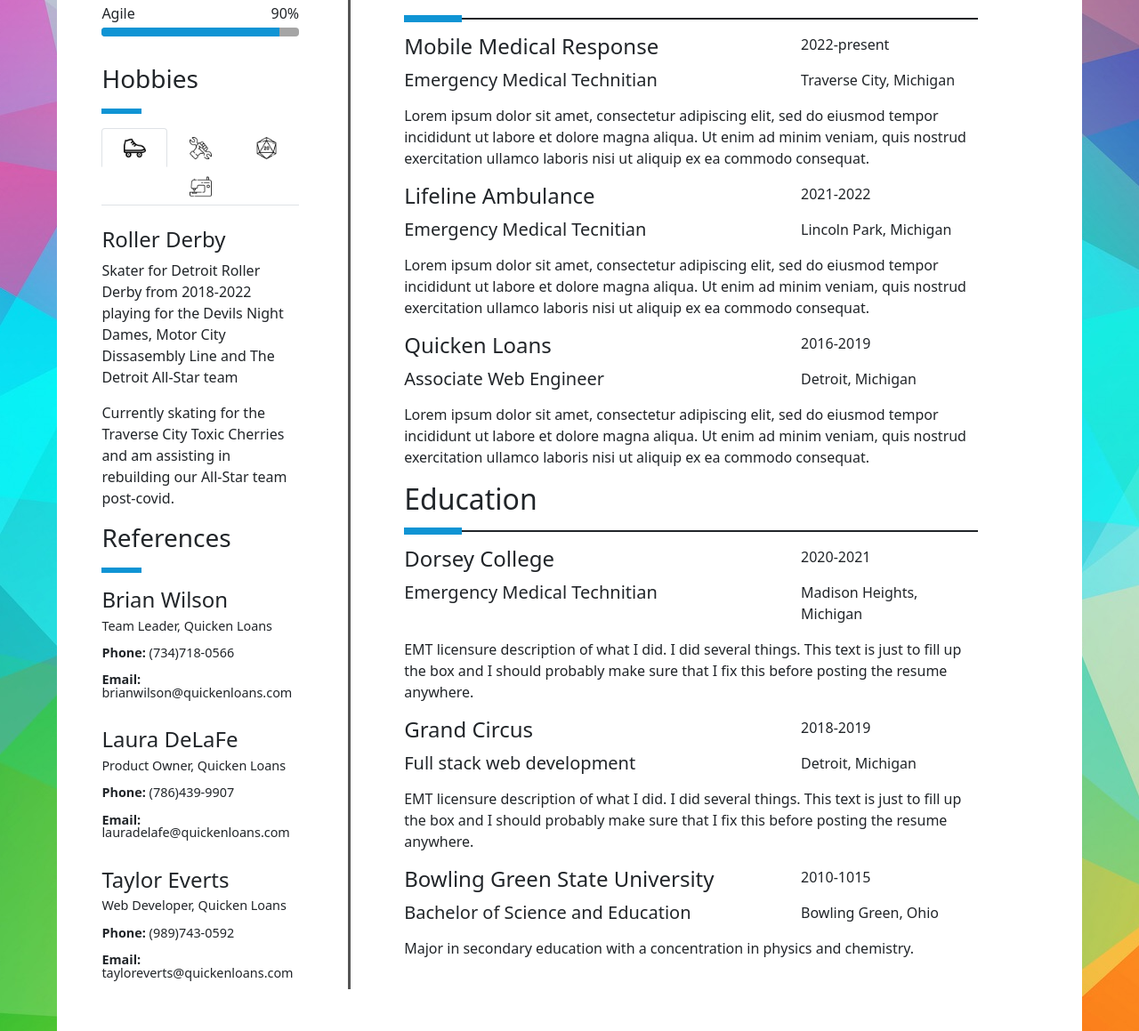
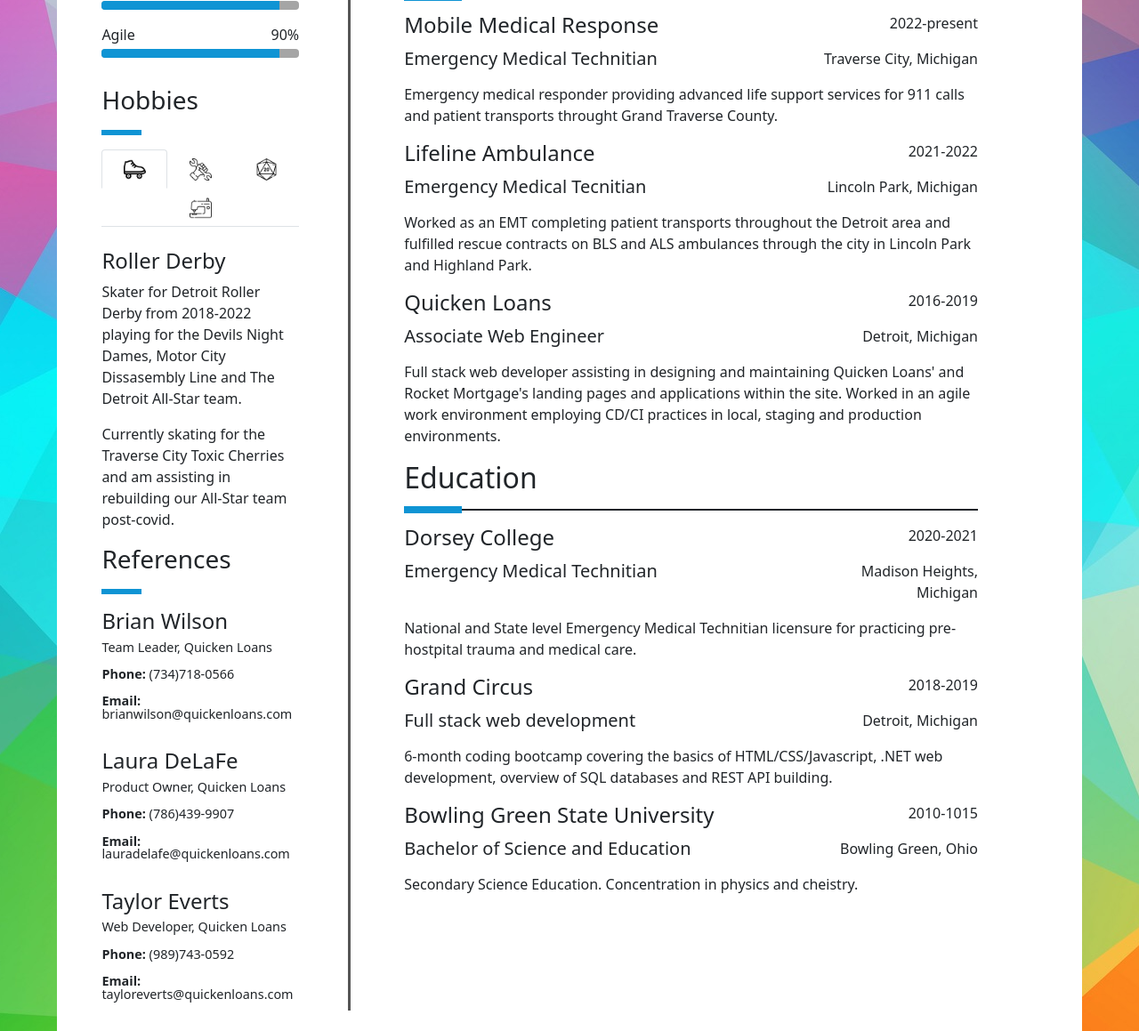
Before and after one commit to AbbyGeek/CV, a plain HTML site: page index.html in a window 1280 px wide. Shown: the part 682-1841 px from the top of the page at 89% size. Drawn offline with nearby package versions, Linux system fonts and the light colour scheme.

Commit message:
replaced lorem ipsum with actual text

```diff
--- a/index.html
+++ b/index.html
@@ -150,18 +150,20 @@
                   }
                 }
               </script>
-              <!-- <hr class="fancyHr" /> -->
             </section>
             <!-- Hobbies -->
+            <section id="hobbies">
+              <div>
                 <h3>Hobbies</h3>
                 <hr class="simpleHr" />
-
-            <section id="hobbies row">
                 <div class="mt-3">
                   <!-- Nav tabs -->
                   <ul class="nav nav-tabs nav-justified" role="tablist">
                     <li class="nav-item">
-                    <a class="nav-link hobbyTab active" data-bs-toggle="tab" href="#tab1"
+                      <a
+                        class="nav-link hobbyTab active"
+                        data-bs-toggle="tab"
+                        href="#tab1"
                         ><img
                           class="hobbyImg"
                           src="images/roller-skates.png"
@@ -201,13 +203,14 @@
                       <br />
                       <h4>Roller Derby</h4>
                       <p>
-                      Skater for Detroit Roller Derby from 2018-2022 playing for
-                      the Devils Night Dames, Motor City Dissasembly Line and
-                      The Detroit All-Star team
+                        Skater for Detroit Roller Derby from 2018-2022 playing
+                        for the Devils Night Dames, Motor City Dissasembly Line
+                        and The Detroit All-Star team.
                       </p>
                       <p>
-                      Currently skating for the Traverse City Toxic Cherries and
-                      am assisting in rebuilding our All-Star team post-covid.
+                        Currently skating for the Traverse City Toxic Cherries
+                        and am assisting in rebuilding our All-Star team
+                        post-covid.
                       </p>
                     </div>
                     <div id="tab2" class="tab-pane fade">
@@ -215,8 +218,8 @@
                       <h4>Car Mechanics</h4>
                       <p>
                         Performing my own car maintinence and repairs whenever
-                      possible. Doing everything from oil changes and brake jobs
-                      to complete suspension replacements on my vehicles.
+                        possible. Doing everything from oil changes and brake
+                        jobs to complete suspension replacements on my vehicles.
                         Continually educating myself on best practices for new
                         tasks and performing professional-level work on my
                         vehicles.
@@ -226,21 +229,23 @@
                       <br />
                       <h4>Dungeons & Dragons</h4>
                       <p>
-                      Six years of experience playing DnD as a player and dungeon
-                      master. Experience in organizing and leading several
-                      groups of individuals through various campaigns and
-                      overseeing scheduling and organization for the group.
+                        Six years of experience playing DnD as a player and
+                        dungeon master. Experience in organizing and leading
+                        several groups of individuals through various campaigns
+                        and overseeing scheduling and organization for the
+                        group.
                       </p>
                     </div>
                     <div id="tab4" class="tab-pane fade">
                       <br />
                       <h4>Sewing and Embroidery</h4>
                       <p>
-                      Currently in the process of launching an online store for
-                      embroidery and sewing products, providing affordable
-                      merchandise options for various roller derby teams across
-                      the country
+                        Currently in the process of launching an online store
+                        for embroidery and sewing products, providing affordable
+                        merchandise options for various roller derby teams
+                        across the country
                       </p>
+                    </div>
                   </div>
                 </div>
               </div>
@@ -304,16 +309,13 @@
                 <h2>About Me</h2>
                 <hr class="fancyHr" />
                 <p>
-                  Lorem ipsum dolor sit amet, consectetur adipiscing elit, sed
-                  do eiusmod tempor incididunt ut labore et dolore magna aliqua.
-                  Quisque sagittis purus sit amet volutpat consequat mauris.
-                  Pellentesque elit ullamcorper dignissim cras tincidunt
-                  lobortis feugiat vivamus at. Placerat orci nulla pellentesque
-                  dignissim enim sit amet venenatis urna. Commodo elit at
-                  imperdiet dui accumsan. Nec ullamcorper sit amet risus nullam
-                  eget felis eget nunc. Feugiat pretium nibh ipsum consequat
-                  nisl vel pretium lectus quam. Vitae suscipit tellus mauris a
-                  diam.
+                  Driven and motivated self-starter with 2 years of experience
+                  in the web development field. Eager to rejoin the industry and
+                  bring high-class frontend development practices to the table,
+                  creating attractive and responsive websites while thriving in
+                  high intensity environments. Seeking a position in front end
+                  development that will allow for future growth into full stack
+                  developement as well as SEO research and implementation.
                 </p>
               </div>
             </section>
@@ -327,7 +329,7 @@
                     <h4>Mobile Medical Response</h4>
                   </div>
                   <div class="col-4">
-                    <p>2022-present</p>
+                    <p class="alignR">2022-present</p>
                   </div>
                 </div>
                 <div class="row">
@@ -335,14 +337,13 @@
                     <h5>Emergency Medical Technitian</h5>
                   </div>
                   <div class="col-4">
-                    <p>Traverse City, Michigan</p>
+                    <p class="alignR">Traverse City, Michigan</p>
                   </div>
                 </div>
                 <p>
-                  Lorem ipsum dolor sit amet, consectetur adipiscing elit, sed
-                  do eiusmod tempor incididunt ut labore et dolore magna aliqua.
-                  Ut enim ad minim veniam, quis nostrud exercitation ullamco
-                  laboris nisi ut aliquip ex ea commodo consequat.
+                  Emergency medical responder providing advanced life support
+                  services for 911 calls and patient transports throught Grand
+                  Traverse County.
                 </p>
                 <div>
                   <div class="row">
@@ -350,7 +351,7 @@
                       <h4>Lifeline Ambulance</h4>
                     </div>
                     <div class="col-4">
-                      <p>2021-2022</p>
+                      <p class="alignR">2021-2022</p>
                     </div>
                   </div>
                   <div class="row">
@@ -358,14 +359,14 @@
                       <h5>Emergency Medical Tecnitian</h5>
                     </div>
                     <div class="col-4">
-                      <p>Lincoln Park, Michigan</p>
+                      <p class="alignR">Lincoln Park, Michigan</p>
                     </div>
                   </div>
                   <p>
-                    Lorem ipsum dolor sit amet, consectetur adipiscing elit, sed
-                    do eiusmod tempor incididunt ut labore et dolore magna
-                    aliqua. Ut enim ad minim veniam, quis nostrud exercitation
-                    ullamco laboris nisi ut aliquip ex ea commodo consequat.
+                    Worked as an EMT completing patient transports throughout
+                    the Detroit area and fulfilled rescue contracts on BLS and
+                    ALS ambulances through the city in Lincoln Park and Highland
+                    Park.
                   </p>
                 </div>
                 <div>
@@ -374,7 +375,7 @@
                       <h4>Quicken Loans</h4>
                     </div>
                     <div class="col-4">
-                      <p>2016-2019</p>
+                      <p class="alignR">2016-2019</p>
                     </div>
                   </div>
                   <div class="row">
@@ -382,14 +383,15 @@
                       <h5>Associate Web Engineer</h5>
                     </div>
                     <div class="col-4">
-                      <p>Detroit, Michigan</p>
+                      <p class="alignR">Detroit, Michigan</p>
                     </div>
                   </div>
                   <p>
-                    Lorem ipsum dolor sit amet, consectetur adipiscing elit, sed
-                    do eiusmod tempor incididunt ut labore et dolore magna
-                    aliqua. Ut enim ad minim veniam, quis nostrud exercitation
-                    ullamco laboris nisi ut aliquip ex ea commodo consequat.
+                    Full stack web developer assisting in designing and
+                    maintaining Quicken Loans' and Rocket Mortgage's landing
+                    pages and applications within the site. Worked in an agile
+                    work environment employing CD/CI practices in local, staging
+                    and production environments.
                   </p>
                 </div>
               </div>
@@ -404,7 +406,7 @@
                     <h4>Dorsey College</h4>
                   </div>
                   <div class="col-4">
-                    <p>2020-2021</p>
+                    <p class="alignR">2020-2021</p>
                   </div>
                 </div>
                 <div class="row">
@@ -412,13 +414,13 @@
                     <h5>Emergency Medical Technitian</h5>
                   </div>
                   <div class="col-4">
-                    <p>Madison Heights, Michigan</p>
+                    <p class="alignR">Madison Heights, Michigan</p>
                   </div>
                 </div>
                 <p>
-                  EMT licensure description of what I did. I did several things.
-                  This text is just to fill up the box and I should probably
-                  make sure that I fix this before posting the resume anywhere.
+                  National and State level Emergency Medical Technitian
+                  licensure for practicing pre-hostpital trauma and medical
+                  care.
                 </p>
                 <div>
                   <div class="row">
@@ -426,7 +428,7 @@
                       <h4>Grand Circus</h4>
                     </div>
                     <div class="col-4">
-                      <p>2018-2019</p>
+                      <p class="alignR">2018-2019</p>
                     </div>
                   </div>
                   <div class="row">
@@ -434,14 +436,13 @@
                       <h5>Full stack web development</h5>
                     </div>
                     <div class="col-4">
-                      <p>Detroit, Michigan</p>
+                      <p class="alignR">Detroit, Michigan</p>
                     </div>
                   </div>
                   <p>
-                    EMT licensure description of what I did. I did several
-                    things. This text is just to fill up the box and I should
-                    probably make sure that I fix this before posting the resume
-                    anywhere.
+                    6-month coding bootcamp covering the basics of
+                    HTML/CSS/Javascript, .NET web development, overview of SQL
+                    databases and REST API building.
                   </p>
                 </div>
                 <div>
@@ -450,7 +451,7 @@
                       <h4>Bowling Green State University</h4>
                     </div>
                     <div class="col-4">
-                      <p>2010-1015</p>
+                      <p class="alignR">2010-1015</p>
                     </div>
                   </div>
                   <div class="row">
@@ -458,12 +459,12 @@
                       <h5>Bachelor of Science and Education</h5>
                     </div>
                     <div class="col-4">
-                      <p>Bowling Green, Ohio</p>
+                      <p class="alignR">Bowling Green, Ohio</p>
                     </div>
                   </div>
-                  <p>
-                    Major in secondary education with a concentration in physics
-                    and chemistry.
+                  <p class="mb-2">
+                    Secondary Science Education. Concentration in physics and
+                    cheistry.
                   </p>
                 </div>
               </div>
--- a/styles/style.css
+++ b/styles/style.css
@@ -1,5 +1,4 @@
 body {
-  text-align: left;
   background-image: url("../images/background.jpg");
 }
 div {
@@ -63,9 +62,13 @@ hr.simpleHr {
   padding-right: 35px !important;
 }
 
+.alignR {
+    text-align: right;
+}
+
 /* Contact */
 .contact {
-  padding: 0 12px;
+  padding: 12px;
 }
 
 .contactText {
```
Lines whose indentation alone changed are shown as unchanged.
